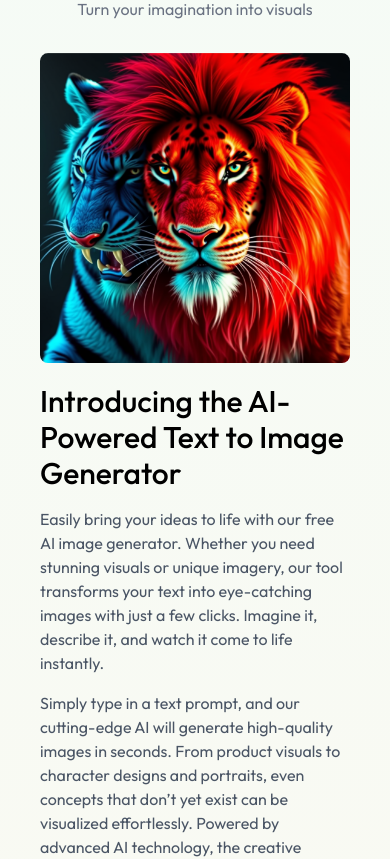
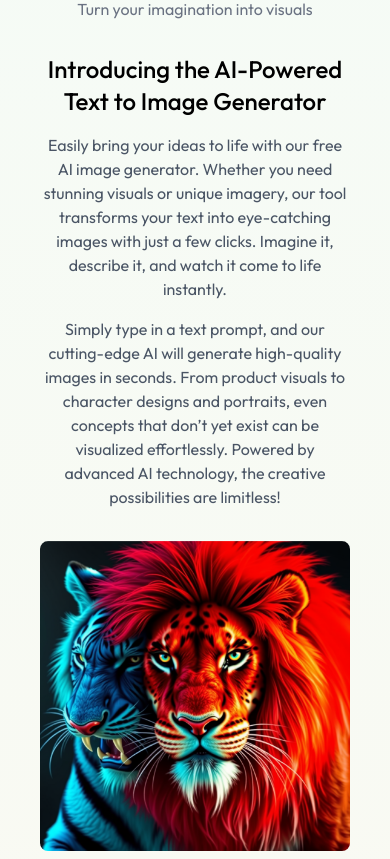
Before and after one commit to Nikhil1141/mern-text-to-image-with-ai, a React (Vite) app in the folder client/: page / in a window 390 px wide. Shown: the part 1460-2319 px from the top of the page. Built offline with nearby package versions, Linux system fonts and the light colour scheme; no server answers.

Commit message:
descrition page design change

```diff
--- a/client/src/components/Description.jsx
+++ b/client/src/components/Description.jsx
@@ -4,19 +4,38 @@ import { motion } from "motion/react" // framer motion import
 
 const Description = () => {
   return (
-    <motion.div className='flex flex-col items-center justify-center my-24 p-6 md:px-28' initial={{ opacity: 0.2, y: 100 }} transition={{ duration: 1 }} whileInView={{opacity: 1, y: 0.1}} viewport={{once: true}}>
-        <h1 className='text-3xl sm:text-4xl font-semibold mb-2'>Create AI Images</h1>
-        <p className='text-gray-500 mb-8'>Turn your imagination into visuals</p>
+    // <motion.div className='flex flex-col items-center justify-center my-24 p-6 md:px-28' initial={{ opacity: 0.2, y: 100 }} transition={{ duration: 1 }} whileInView={{opacity: 1, y: 0.1}} viewport={{once: true}}>
+    //     <h1 className='text-3xl sm:text-4xl font-semibold mb-2'>Create AI Images</h1>
+    //     <p className='text-gray-500 mb-8'>Turn your imagination into visuals</p>
 
-        <div className='flex flex-col gap-5 md:gap-14 md:flex-row items-center'>
-            <img src={assets.sample_img_1} alt="sample_img1" className='w-80 xl:w-96 rounded-lg' />
+    //     <div className='flex flex-col gap-5 md:gap-14 md:flex-row items-center'>
+    //         <img src={assets.sample_img_1} alt="sample_img1" className='w-80 xl:w-96 rounded-lg' />
 
-            <div>
-                <h2 className='text-3xl font-medium max-w-lg mb-4'>Introducing the AI-Powered Text to Image Generator</h2>
-                <p className='text-gray-600 mb-4'>Easily bring your ideas to life with our free AI image generator. Whether you need stunning visuals or unique imagery, our tool transforms your text into eye-catching images with just a few clicks. Imagine it, describe it, and watch it come to life instantly.</p>
-                <p className='text-gray-600'>Simply type in a text prompt, and our cutting-edge AI will generate high-quality images in seconds. From product visuals to character designs and portraits, even concepts that don’t yet exist can be visualized effortlessly. Powered by advanced AI technology, the creative possibilities are limitless!</p>
-            </div>
+    //         <div>
+    //             <h2 className='text-3xl font-medium max-w-lg mb-4'>Introducing the AI-Powered Text to Image Generator</h2>
+    //             <p className='text-gray-600 mb-4'>Easily bring your ideas to life with our free AI image generator. Whether you need stunning visuals or unique imagery, our tool transforms your text into eye-catching images with just a few clicks. Imagine it, describe it, and watch it come to life instantly.</p>
+    //             <p className='text-gray-600'>Simply type in a text prompt, and our cutting-edge AI will generate high-quality images in seconds. From product visuals to character designs and portraits, even concepts that don’t yet exist can be visualized effortlessly. Powered by advanced AI technology, the creative possibilities are limitless!</p>
+    //         </div>
+    //     </div>
+    // </motion.div>
+    <motion.div className='flex flex-col items-center justify-center my-24 p-6 md:px-28' initial={{ opacity: 0.2, y: 100 }} transition={{ duration: 1 }} whileInView={{ opacity: 1, y: 0.1 }} viewport={{ once: true }}>
+      <h1 className='text-3xl sm:text-4xl font-semibold mb-2'>Create AI Images</h1>
+      <p className='text-gray-500 mb-8'>Turn your imagination into visuals</p>
+      {/* <div className='flex flex-col-reverse lg:flex-row gap-8 lg:gap-14 items-center'> */}
+      <div className='flex flex-col-reverse xl:flex-row gap-8 xl:gap-14 items-center'>
+        <img src={assets.sample_img_1} alt="sample_img1" className='w-80 xl:w-96 rounded-lg' />
+        <div className='text-center lg:text-left'>
+          <h2 className='text-2xl sm:text-3xl font-medium max-w-lg mb-4'>
+            Introducing the AI-Powered Text to Image Generator
+          </h2>
+          <p className='text-gray-600 mb-4'>
+            Easily bring your ideas to life with our free AI image generator. Whether you need stunning visuals or unique imagery, our tool transforms your text into eye-catching images with just a few clicks. Imagine it, describe it, and watch it come to life instantly.
+          </p>
+          <p className='text-gray-600'>
+            Simply type in a text prompt, and our cutting-edge AI will generate high-quality images in seconds. From product visuals to character designs and portraits, even concepts that don’t yet exist can be visualized effortlessly. Powered by advanced AI technology, the creative possibilities are limitless!
+          </p>
         </div>
+      </div>
     </motion.div>
   )
 }
```
